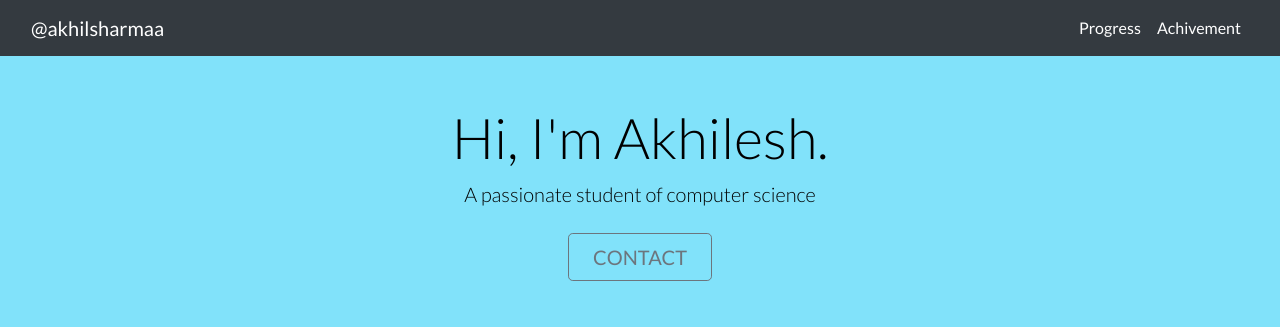
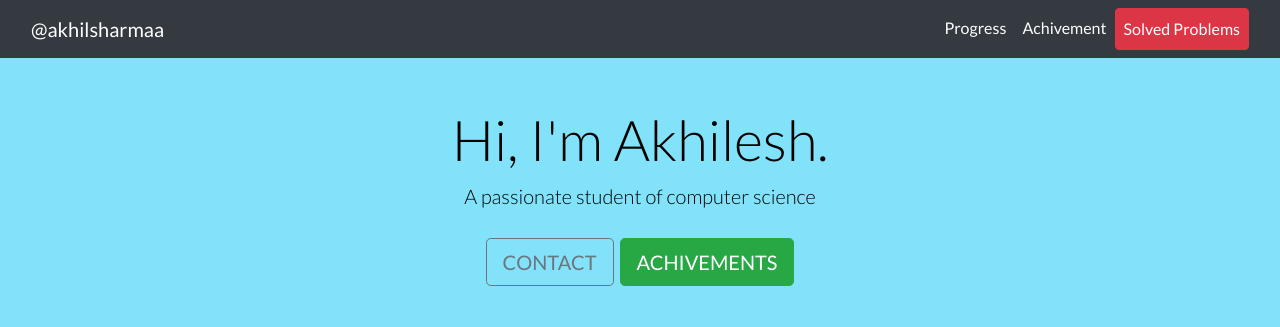
Before and after one commit to akhilsharmaa/profile, a plain HTML site: page index.html in a window 1280 px wide. Shown: the top 327 px of the page. Drawn offline with nearby package versions, Linux system fonts and the light colour scheme.

Commit message:
problem i solved section changed + link + UI improve

```diff
--- a/index.html
+++ b/index.html
@@ -47,7 +47,7 @@
           <div class="navbar-nav">
             <a class="nav-link active" href="Pages/Progess/progress.html">Progress</a>
             <a class="nav-link active" href="Pages/Achivements/achivements.html">Achivement</a>
-          </div>
+            <a class="nav-link active btn btn-outline-danger" href="https://thawing-woodland-57099.herokuapp.com/">Solved Problems</a>
         </div>
       </div>
     </nav>
@@ -61,8 +61,10 @@
           <div class="col-lg-6 mx-auto">
             <p class="lead mb-4">A passionate student of computer science</p>
             <div class="d-grid gap-2 d-sm-flex justify-content-sm-center mb-5">
-                <button  type="button" onclick="location.href='#contact-frame'"
-                class="btn btn-outline-secondary btn-lg px-4">CONTACT</button>
+                <button  type="button" onclick="location.href='#contact-frame'" style="margin: 3px;"
+                class="btn btn-outline-secondary btn-lg px-6">CONTACT</button>
+                <button  type="button" onclick="location.href='Pages/Achivements/achivements.html'" style="margin: 3px;"
+                class="btn btn-success btn-lg px-6">ACHIVEMENTS</button>
             </div>
           </div>
           <div class="overflow-hidden" style="max-height: 45vh;">
```
Also changed, not shown: Pages/Achivements/achivements.html (+1 -1 lines).
